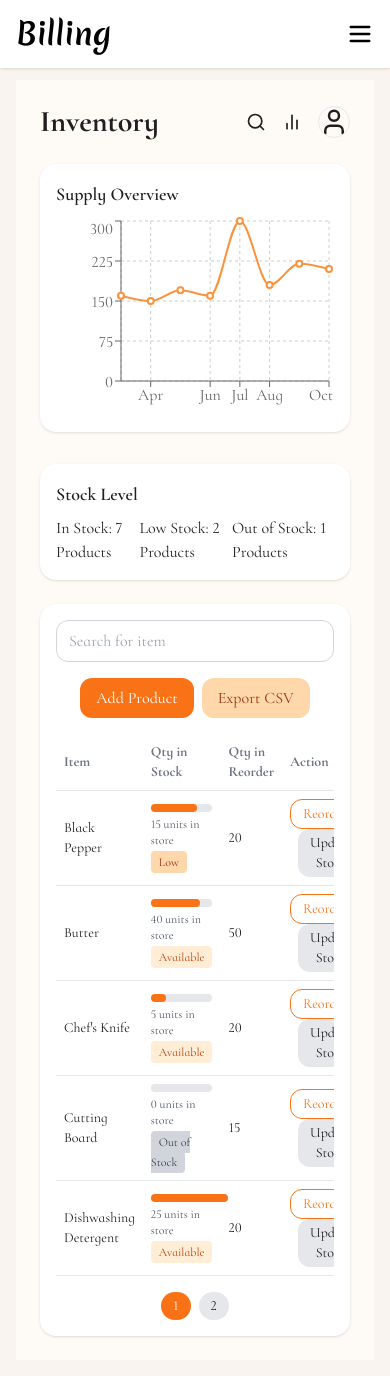
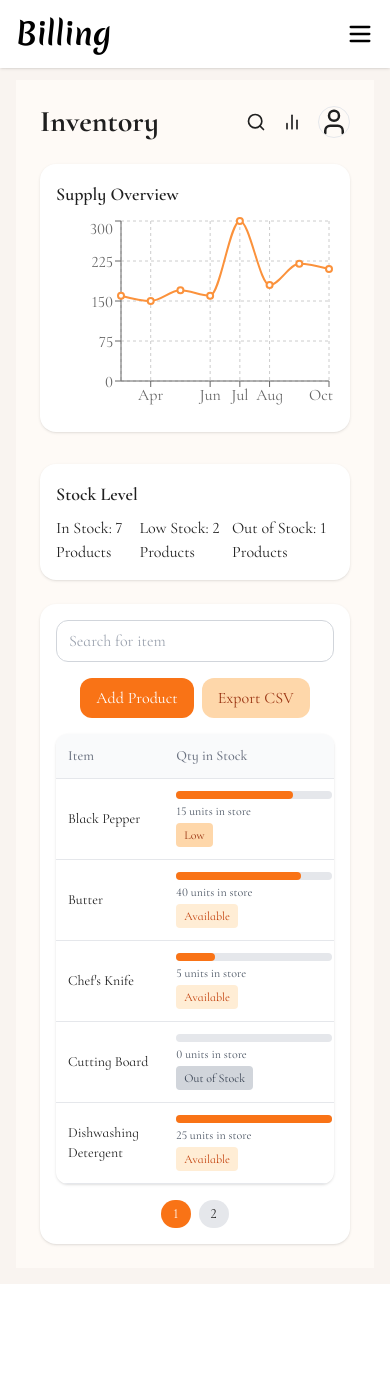
Before and after one commit to ShittuIbrahim00/restaurant-dashboard, a React (Vite) app: page /inventory in a window 390 px wide. After the commit the page ends 1284 px from the top, so only its background shows below. Built offline with nearby package versions, Linux system fonts and the light colour scheme.

Commit message:
Made inventory table responsive

```diff
--- a/src/pages/Inventory.jsx
+++ b/src/pages/Inventory.jsx
@@ -1,6 +1,14 @@
-import  { useState } from "react";
+import { useState } from "react";
 import { BarChart2, Search, User } from "lucide-react";
-import { LineChart, Line, XAxis, YAxis, CartesianGrid, Tooltip, ResponsiveContainer } from "recharts";
+import {
+  LineChart,
+  Line,
+  XAxis,
+  YAxis,
+  CartesianGrid,
+  Tooltip,
+  ResponsiveContainer,
+} from "recharts";
 
 const Inventory = () => {
   const initialProductsData = [
@@ -12,7 +20,12 @@ const Inventory = () => {
     { name: "Butter", stock: 40, reorder: 50, status: "Available" },
     { name: "Chef's Knife", stock: 5, reorder: 20, status: "Available" },
     { name: "Cutting Board", stock: 0, reorder: 15, status: "Out of Stock" },
-        { name: "Dishwashing Detergent", stock: 25, reorder: 20, status: "Available" },
+    {
+      name: "Dishwashing Detergent",
+      stock: 25,
+      reorder: 20,
+      status: "Available",
+    },
     { name: "Mixing Bowls", stock: 25, reorder: 30, status: "Available" },
   ];
 
@@ -37,12 +50,17 @@ const Inventory = () => {
   );
 
   const sorted = [...filtered].sort((a, b) => a.name.localeCompare(b.name));
-    const paginated = sorted.slice((page - 1) * itemsPerPage, page * itemsPerPage);
+  const paginated = sorted.slice(
+    (page - 1) * itemsPerPage,
+    page * itemsPerPage
+  );
   const totalPages = Math.ceil(filtered.length / itemsPerPage);
 
-    const totalAvailable = products.filter(p => p.status === "Available").length;
-    const totalLow = products.filter(p => p.status === "Low").length;
-    const totalOut = products.filter(p => p.status === "Out of Stock").length;
+  const totalAvailable = products.filter(
+    (p) => p.status === "Available"
+  ).length;
+  const totalLow = products.filter((p) => p.status === "Low").length;
+  const totalOut = products.filter((p) => p.status === "Out of Stock").length;
 
   const addProduct = () => {
     const name = prompt("Enter product name");
@@ -60,8 +78,10 @@ const Inventory = () => {
 
   const exportCSV = () => {
     const headers = ["Name", "Stock", "Reorder", "Status"];
-        const rows = products.map(p => [p.name, p.stock, p.reorder, p.status]);
-        const csvContent = [headers, ...rows].map(row => row.join(",")).join("\n");
+    const rows = products.map((p) => [p.name, p.stock, p.reorder, p.status]);
+    const csvContent = [headers, ...rows]
+      .map((row) => row.join(","))
+      .join("\n");
     const blob = new Blob([csvContent], { type: "text/csv;charset=utf-8;" });
     const link = document.createElement("a");
     link.href = URL.createObjectURL(blob);
@@ -90,7 +110,12 @@ const Inventory = () => {
               <XAxis dataKey="month" />
               <YAxis />
               <Tooltip />
-                            <Line type="monotone" dataKey="value" stroke="#fb923c" strokeWidth={2} />
+              <Line
+                type="monotone"
+                dataKey="value"
+                stroke="#fb923c"
+                strokeWidth={2}
+              />
             </LineChart>
           </ResponsiveContainer>
         </div>
@@ -105,7 +130,6 @@ const Inventory = () => {
           </div>
         </div>
       </div>
-
 
       {/* Inventory Table */}
       <div className="bg-white rounded-2xl shadow p-4">
@@ -132,30 +156,42 @@ const Inventory = () => {
             </button>
           </div>
         </div>
-            <div className="overflow-auto">
-                <table className="w-full text-left text-sm">
+        <div className="w-full overflow-x-auto rounded-xl shadow">
+          <table className="min-w-[600px] w-full text-sm text-left border-collapse">
             <thead>
-                    <tr className="text-gray-500 border-b">
-                        <th className="p-2">Item</th>
-                        <th className="p-2">Qty in Stock</th>
-                        <th className="p-2">Qty in Reorder</th>
-                        <th className="p-2">Action</th>
+              <tr className="text-gray-500 border-b bg-gray-50">
+                <th className="p-3 font-medium whitespace-nowrap">Item</th>
+                <th className="p-3 font-medium whitespace-nowrap">
+                  Qty in Stock
+                </th>
+                <th className="p-3 font-medium whitespace-nowrap">
+                  Qty in Reorder
+                </th>
+                <th className="p-3 font-medium whitespace-nowrap">Action</th>
               </tr>
             </thead>
             <tbody>
               {paginated.map((item, i) => (
-                            <tr key={i} className="border-b">
-                                <td className="p-2">{item.name}</td>
-                                <td className="p-2">
+                <tr key={i} className="border-b hover:bg-gray-50">
+                  <td className="p-3">{item.name}</td>
+
+                  <td className="p-3 min-w-[180px]">
                     <div className="bg-gray-200 rounded-full h-2 w-full mb-1">
                       <div
                         className="bg-orange-500 h-full rounded-full"
-                                        style={{ width: `${(item.stock / item.reorder) * 100}%` }}
+                        style={{
+                          width: `${Math.min(
+                            (item.stock / item.reorder) * 100,
+                            100
+                          )}%`,
+                        }}
                       />
                     </div>
-                                    <div className="text-xs text-gray-600 mb-1">{item.stock} units in store</div>
+                    <div className="text-xs text-gray-600">
+                      {item.stock} units in store
+                    </div>
                     <span
-                                    className={`text-xs px-2 py-1 rounded ${
+                      className={`text-xs mt-1 inline-block px-2 py-1 rounded ${
                         item.status === "Low"
                           ? "bg-orange-200 text-orange-800"
                           : item.status === "Out of Stock"
@@ -166,8 +202,10 @@ const Inventory = () => {
                       {item.status}
                     </span>
                   </td>
-                                <td className="p-2">{item.reorder}</td>
-                                <td className="p-2 space-x-2">
+
+                  <td className="p-3 whitespace-nowrap">{item.reorder}</td>
+
+                  <td className="p-3 whitespace-nowrap space-x-2">
                     <button className="border border-orange-500 text-orange-500 px-3 py-1 rounded-xl hover:bg-orange-50">
                       Reorder
                     </button>
@@ -180,6 +218,7 @@ const Inventory = () => {
             </tbody>
           </table>
         </div>
+
         <div className="flex justify-center mt-4 space-x-2">
           {Array.from({ length: totalPages }, (_, i) => (
             <button
@@ -196,6 +235,6 @@ const Inventory = () => {
       </div>
     </div>
   );
-}
+};
 
-export default Inventory
+export default Inventory;
```
Lines whose indentation alone changed are shown as unchanged.
